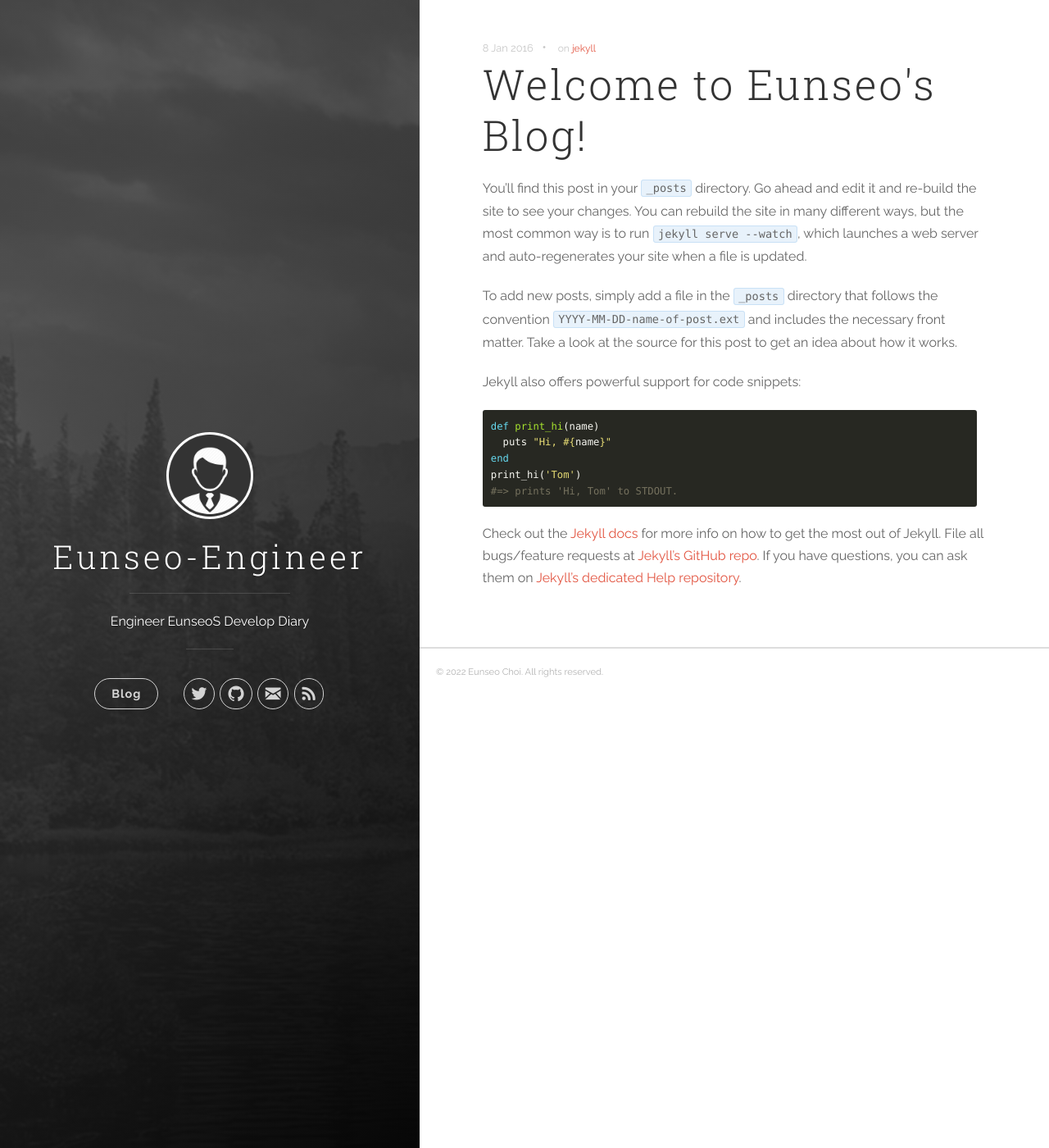
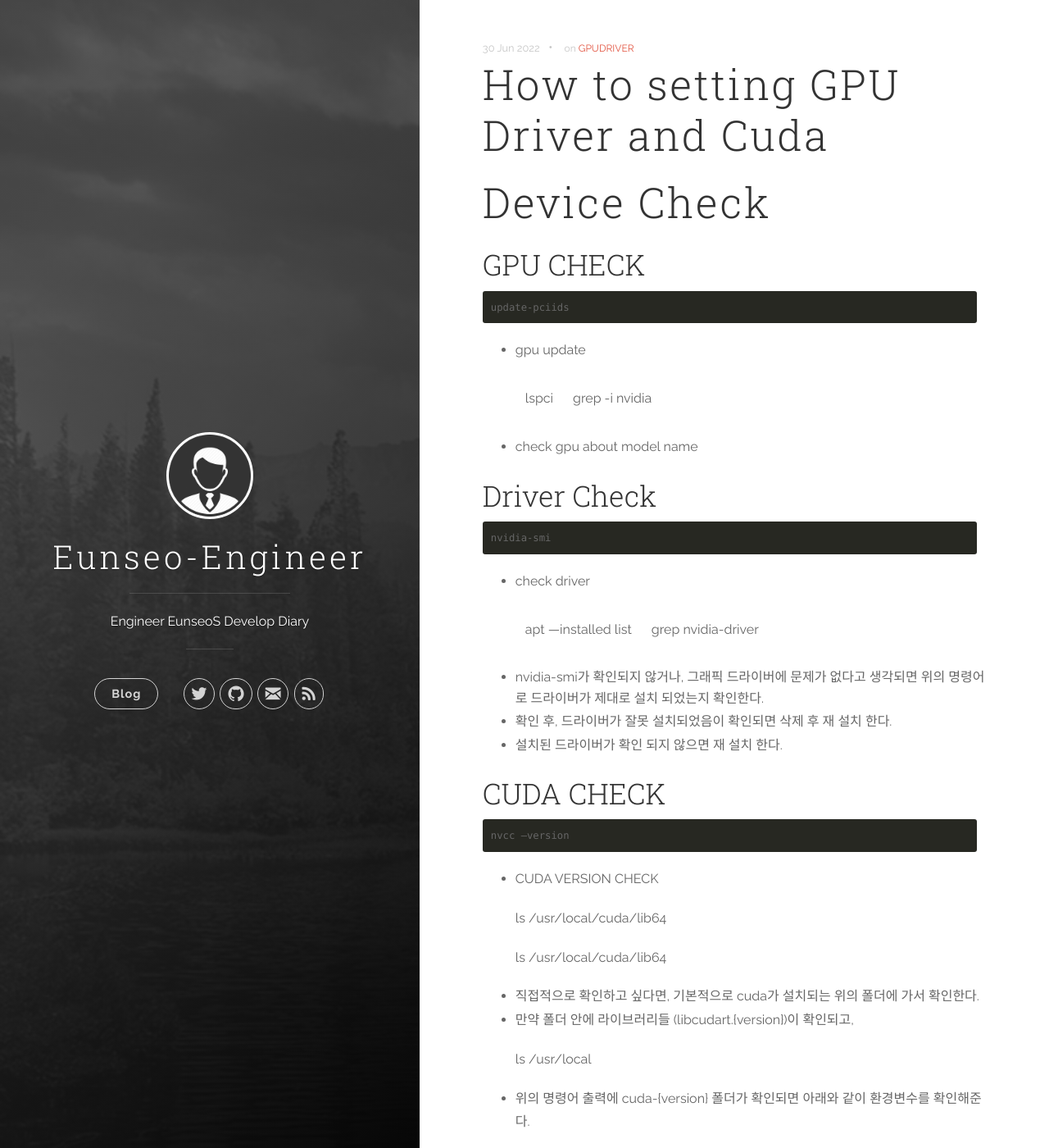
Before and after one commit to eunseo-engineer/eunseo-engineer.github.io, a Jekyll site: the page built from _posts/2016-01-08-welcome-to-jekyll.markdown, in a window 1280 px wide and 1400 px high. Shown: the whole window at 82% size. Built offline with Jekyll 4.4.1, drawn with Linux system fonts in a browser that asks for light colours; some of the changed text lies outside the part shown.

Commit message:
add gpu setting

```diff
--- a/_posts/2016-01-08-welcome-to-jekyll.markdown
+++ b/_posts/2016-01-08-welcome-to-jekyll.markdown
@@ -1,4 +1,82 @@
 ---
+title:  "How to setting GPU Driver and Cuda"
+date:   2022-06-30 16:56:23
+categories: [SetupGPU]
+tags: [GPUDRIVER]
+---
+
+# Device Check
+
+## GPU CHECK
+
+    update-pciids
+
+- gpu update
+
+    lspci | grep -i nvidia
+
+- check gpu about model name
+
+## Driver Check
+
+    nvidia-smi
+
+- check driver
+
+    apt —installed list | grep nvidia-driver
+
+- nvidia-smi가 확인되지 않거나, 그래픽 드라이버에 문제가 없다고 생각되면 위의 명령어로 드라이버가 제대로 설치 되었는지 확인한다.
+- 확인 후, 드라이버가 잘못 설치되었음이 확인되면 삭제 후 재 설치 한다.
+- 설치된 드라이버가 확인 되지 않으면 재 설치 한다.
+
+## CUDA CHECK
+
+    nvcc —version
+
+
+- CUDA VERSION CHECK
+
+    ls /usr/local/cuda/lib64
+
+    ls /usr/local/cuda/lib64
+
+
+- 직접적으로 확인하고 싶다면, 기본적으로 cuda가 설치되는 위의 폴더에 가서 확인한다.
+- 만약 폴더 안에 라이브러리들 (libcudart.{version})이 확인되고,
+
+
+    ls /usr/local
+
+
+- 위의 명령어 출력에 cuda-{version} 폴더가 확인되면 아래와 같이 환경변수를 확인해준다.
+
+    vi ~/.bashrc
+
+- bashrc 스크립트에 아래와 같이 내용 추가
+
+
+    export PATH=/usr/local/cuda-{version}/bin:$PATH
+    export LD_LIBRARY_PATH=/usr/local/cuda-{version}/lib64:$LD_LIBRARY_PATH
+
+
+![Alt text](D:\ada\git\blog\eunseo-engineer.github.io\images\cuda_path_in_bashrc.png)
+
+
+- 위와 같이 맨 아랫줄에 cuda-{version}의 경로를 환경변수에 적용 시켜준다. (마지막줄은 추가하지 않아도 된다.)
+
+
+    source ~/.bashrc
+
+- 저장(ESC + : wq!) 후, 위의 명령어로 저장한다.
+- 그 다음 nvcc —version으로 cuda를 확인한다.
+
+
+
+
+
+
+
+<!-- ---
 title:  "Welcome to Eunseo's Blog!"
 date:   2016-01-08 15:04:23
 categories: [github blog]
@@ -22,4 +100,4 @@ Check out the [Jekyll docs][jekyll] for more info on how to get the most out of
 
 [jekyll]:      http://jekyllrb.com
 [jekyll-gh]:   https://github.com/jekyll/jekyll
-[jekyll-help]: https://github.com/jekyll/jekyll-help
+[jekyll-help]: https://github.com/jekyll/jekyll-help -->
```
